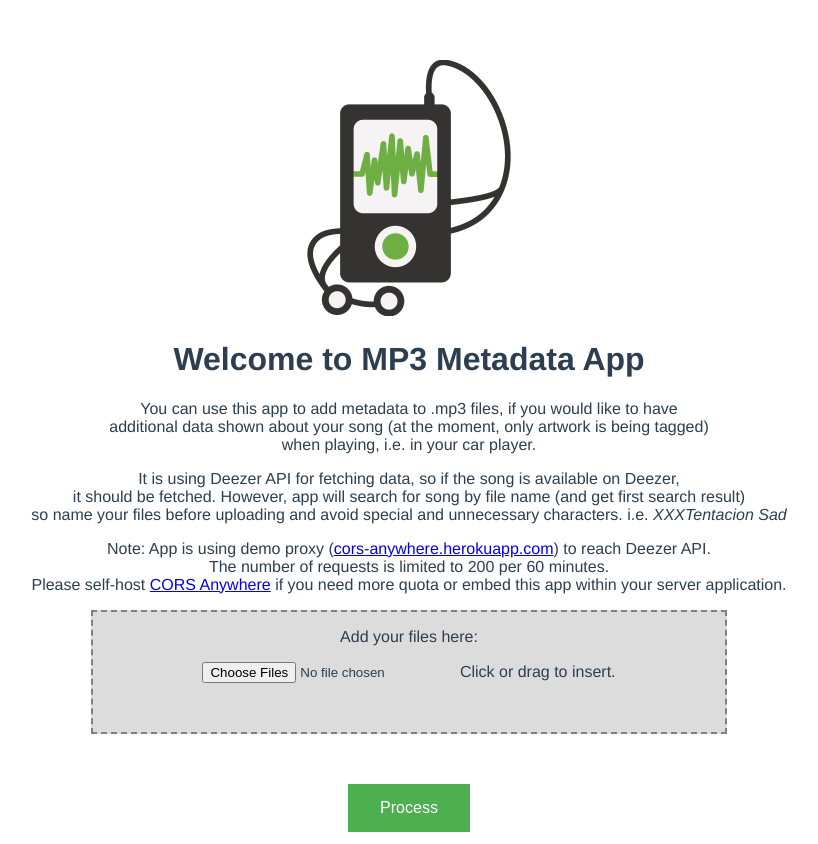
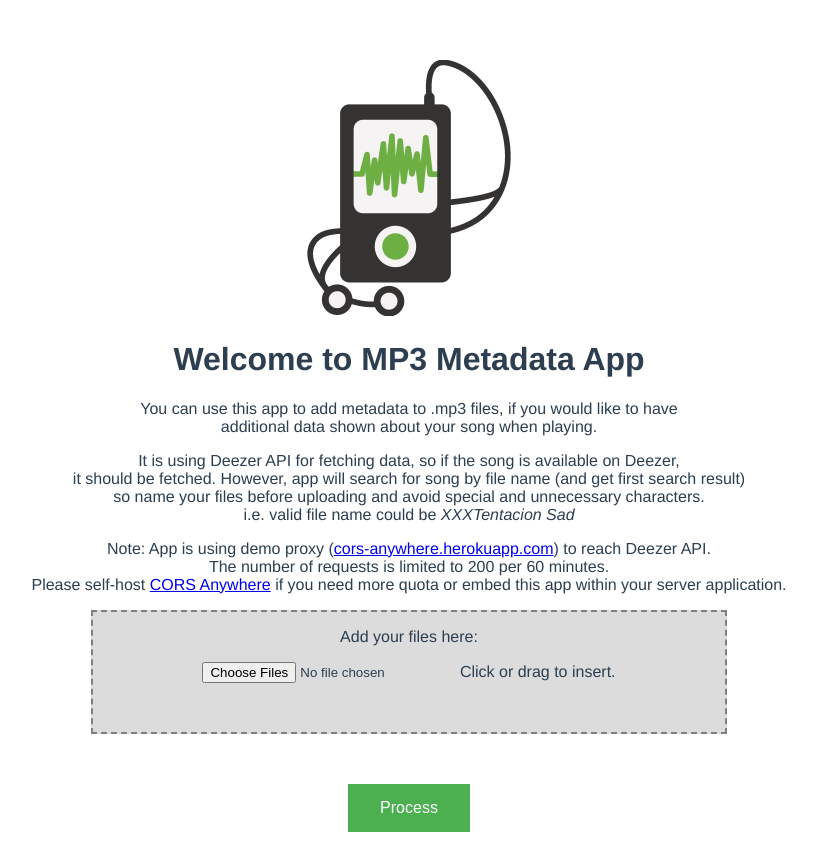
Before and after one commit to fajicbenjamin/mp3-metadata-app, a Vue app: page / in a window 1280 px wide. Shown: the whole page, without its empty margins (231-1049 px from the left). Built offline with nearby package versions, Linux system fonts and the light colour scheme.

Commit message:
artist, album title and song title tags

```diff
--- a/package.json
+++ b/package.json
@@ -1,6 +1,6 @@
 {
   "name": "mp3-metadata-app",
-  "version": "0.1.0",
+  "version": "0.1.1",
   "private": true,
   "scripts": {
     "serve": "vue-cli-service serve",
--- a/src/components/Main.vue
+++ b/src/components/Main.vue
@@ -3,13 +3,13 @@
     <h1>Welcome to MP3 Metadata App</h1>
     <p>
       You can use this app to add metadata to .mp3 files, if you would like to have<br>
-      additional data shown about your song (at the moment, only artwork is being tagged)<br>
-      when playing, i.e. in your car player.
+      additional data shown about your song when playing.
     </p>
     <p>
       It is using Deezer API for fetching data, so if the song is available on Deezer,<br>
       it should be fetched. However, app will search for song by file name (and get first search result)<br>
-      so name your files before uploading and avoid special and unnecessary characters. i.e. <i>XXXTentacion Sad</i>
+      so name your files before uploading and avoid special and unnecessary characters.<br>
+      i.e. valid file name could be <i>XXXTentacion Sad</i>
     </p>
 
     <p>
@@ -155,7 +155,7 @@
         this.$http.get(this.proxyUrl + songData.cover, {
             responseType: 'arraybuffer'
         }).then(response => {
-            const blob = this.writeSongWithTags(response.data, this.songsBuffers[index]);
+            const blob = this.writeSongWithTags(response.data, this.songsBuffers[index], songData);
             saveAs(blob, `${songData.artist} - ${songData.title}.mp3`);
 
             this.files[index].status = 'Successful!'
@@ -171,13 +171,16 @@
       }
 
       let songData = response.data.data[0];
-
       let coverUrl = response.data.data[0].album.cover;
 
       // if you want to get images from http://
       if (coverUrl.charAt(4) === 's')
         coverUrl = coverUrl.slice(0, 4) + coverUrl.slice(5, coverUrl.length);
 
+      // you could even go further and make more requests to
+      // Deezer API to get all possible information about track,
+      // album or artist(s) respectively. For sake of having this
+      // app on test proxy, I will keep it one API call at the moment
       return {
         artist: songData.artist.name,
         title: songData.title,
@@ -185,14 +188,17 @@
         cover: coverUrl
       };
     },
-    writeSongWithTags(imageBuffer, songBuffer) {
+    writeSongWithTags(imageBuffer, songBuffer, songData) {
       const buffer = Buffer.from(imageBuffer, 'base64');
       const writer = new ID3Writer(songBuffer);
 
-      writer.setFrame('APIC', {
-        type: 3,
-        data: buffer,
-        description: 'Super picture'
+      writer.setFrame('TIT2', songData.title)
+              .setFrame('TPE1', [songData.artist])
+              .setFrame('TALB', songData.album)
+              .setFrame('APIC', {
+                type: 3,
+                data: buffer,
+                description: songData.album
       });
       writer.addTag();
 
```
Also changed, not shown: 1 other file (tests, documents, lock files or other folders).
